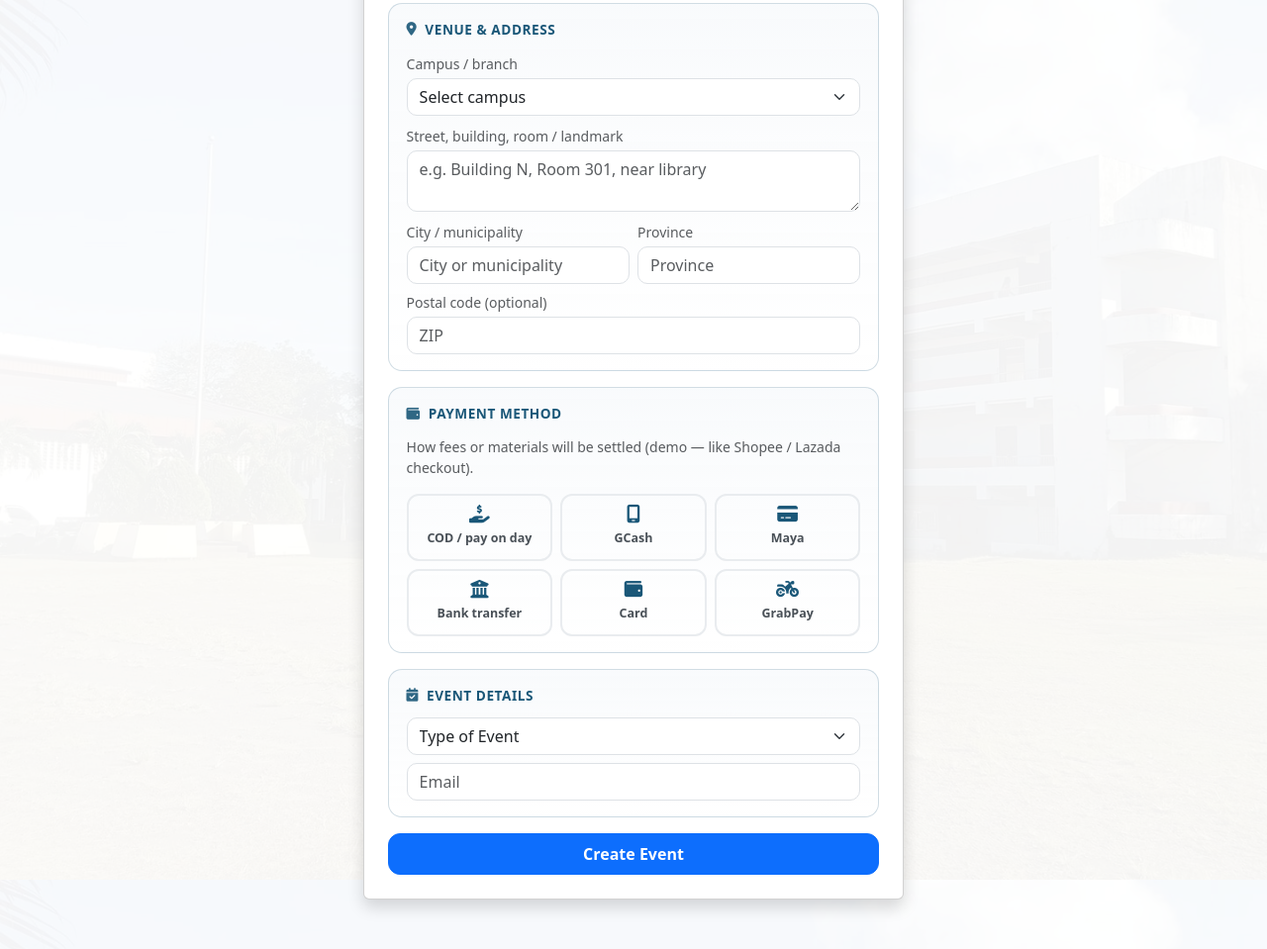
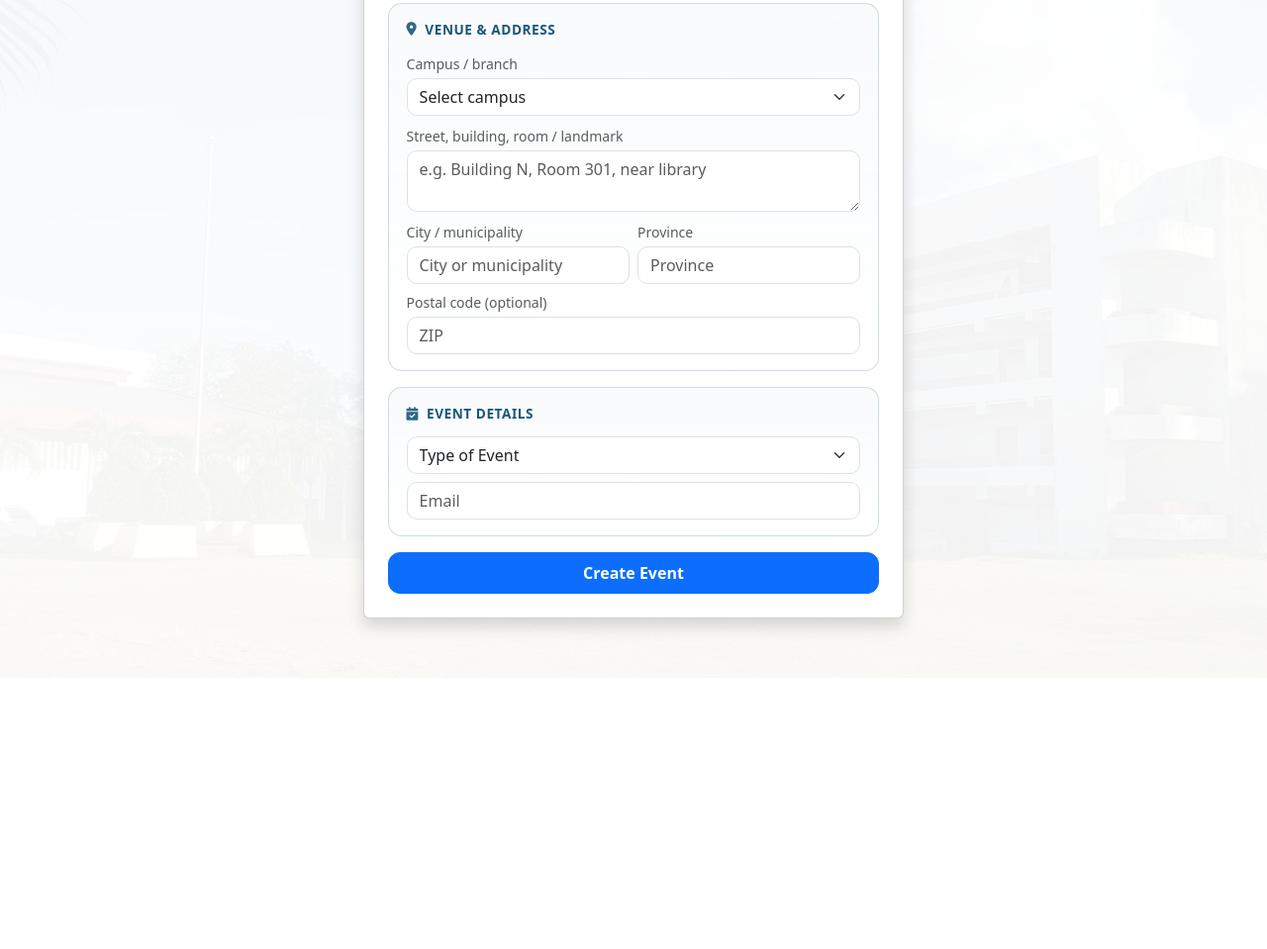
Before and after one commit to tdwggg/SmartCampus, a plain HTML site: page index.html in a window 1280 px wide. Shown: the part 1031-1990 px from the top of the page at 99% size. After the commit the page ends 1716 px from the top, so only its background shows below. Drawn offline with nearby package versions, Linux system fonts and the light colour scheme.

Commit message:
removed the payment method

```diff
--- a/index.html
+++ b/index.html
@@ -335,37 +335,6 @@
             </div>
             <label class="form-label small text-muted mb-1 mt-2">Postal code <span class="fw-normal">(optional)</span></label>
             <input type="text" id="eventPostal" class="form-control" placeholder="ZIP" maxlength="10">
-          </div>
-
-          <div class="market-card-section">
-            <div class="section-title"><i class="fas fa-wallet"></i> Payment method</div>
-            <p class="small text-muted mb-2 mb-md-3">How fees or materials will be settled (demo — like Shopee / Lazada checkout).</p>
-            <div class="payment-grid" role="group" aria-label="Payment method">
-              <div>
-                <input type="radio" name="eventPayment" id="payCod" value="Cash on delivery / day" required>
-                <label for="payCod"><i class="fas fa-hand-holding-dollar"></i><span>COD / pay on day</span></label>
-              </div>
-              <div>
-                <input type="radio" name="eventPayment" id="payGcash" value="GCash">
-                <label for="payGcash"><i class="fas fa-mobile-screen"></i><span>GCash</span></label>
-              </div>
-              <div>
-                <input type="radio" name="eventPayment" id="payMaya" value="Maya">
-                <label for="payMaya"><i class="fas fa-credit-card"></i><span>Maya</span></label>
-              </div>
-              <div>
-                <input type="radio" name="eventPayment" id="payBank" value="Bank transfer">
-                <label for="payBank"><i class="fas fa-building-columns"></i><span>Bank transfer</span></label>
-              </div>
-              <div>
-                <input type="radio" name="eventPayment" id="payCard" value="Debit / credit card">
-                <label for="payCard"><i class="fas fa-wallet"></i><span>Card</span></label>
-              </div>
-              <div>
-                <input type="radio" name="eventPayment" id="payGrab" value="GrabPay">
-                <label for="payGrab"><i class="fas fa-motorcycle"></i><span>GrabPay</span></label>
-              </div>
-            </div>
           </div>
 
           <div class="market-card-section">
```
